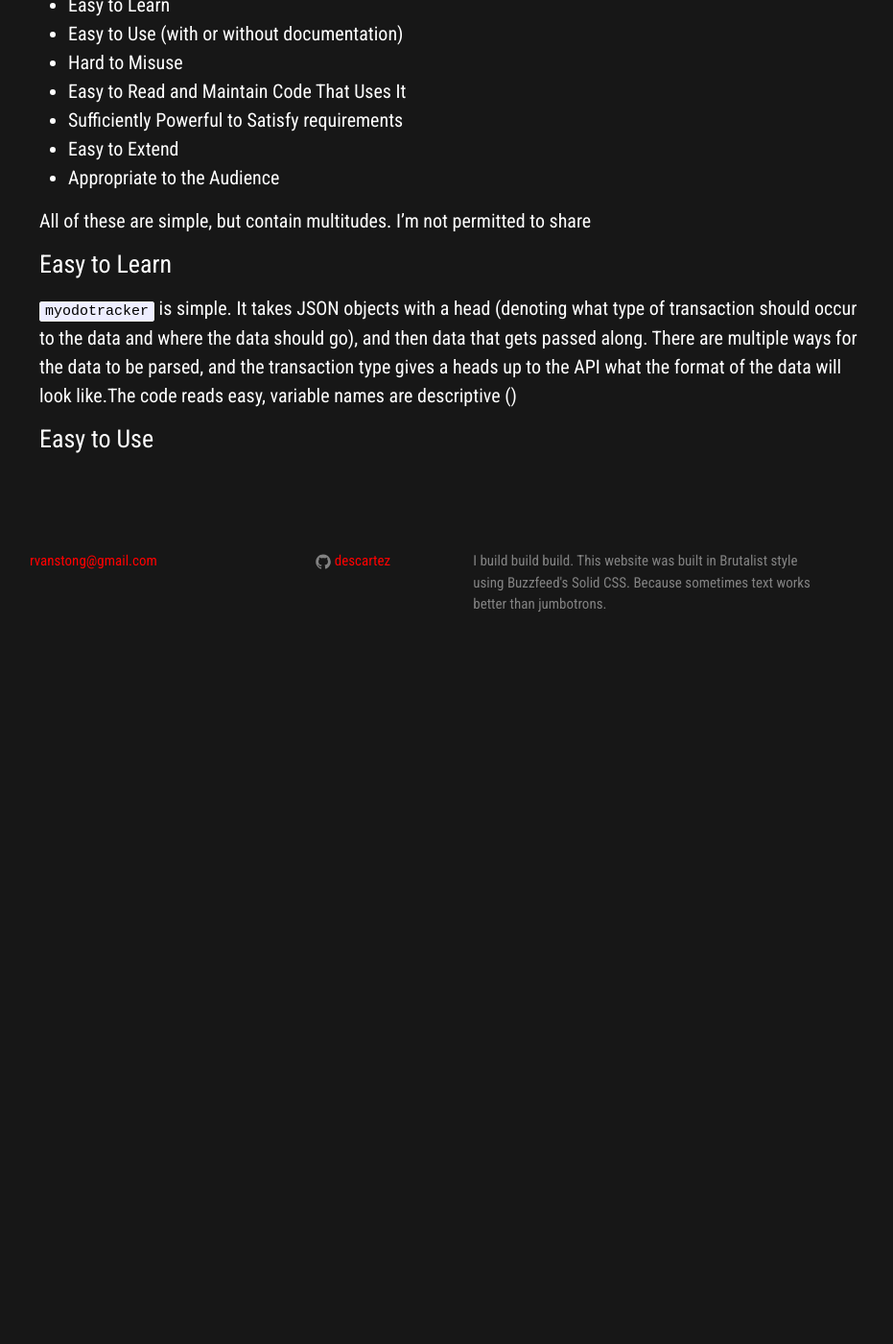
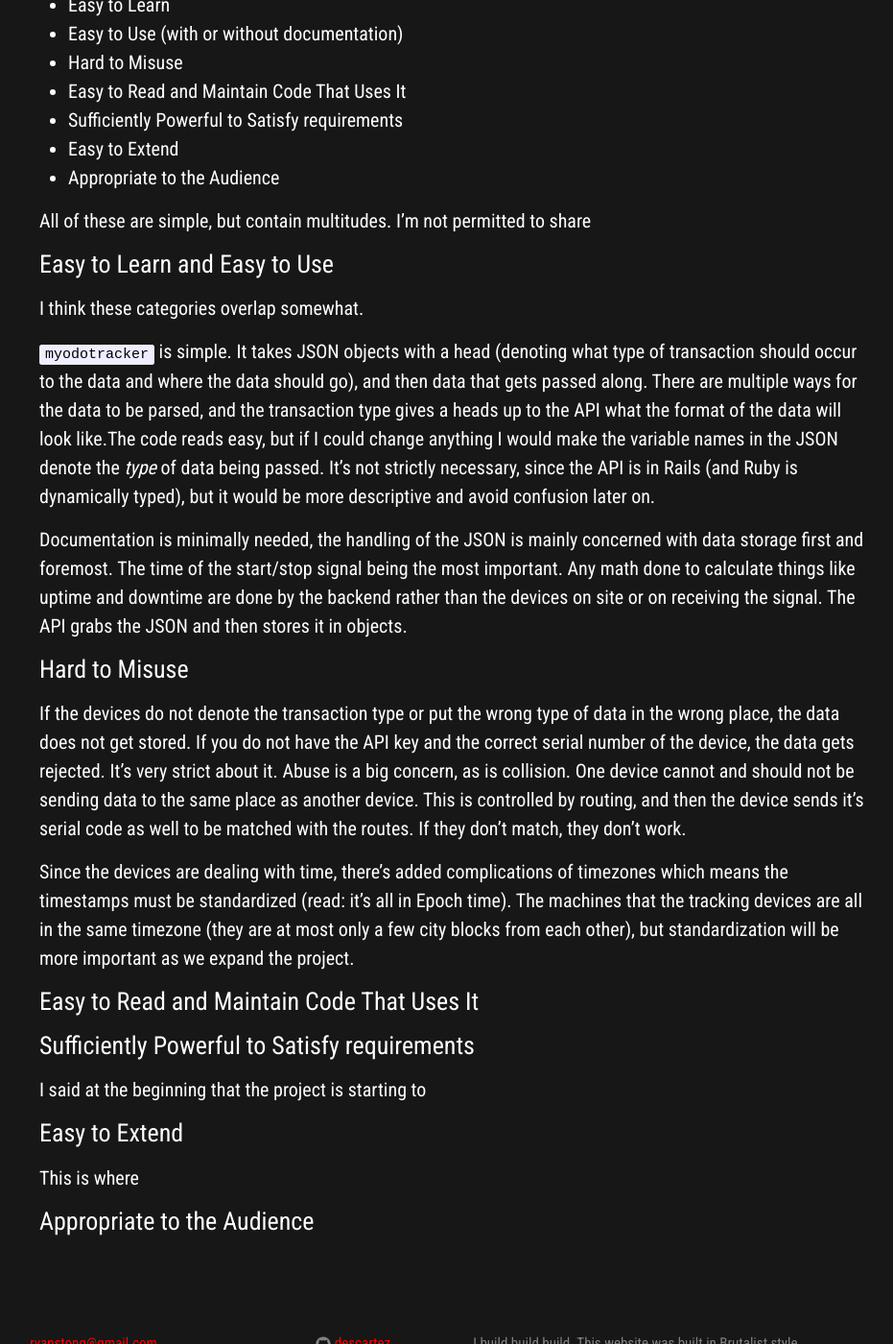
Before and after one commit to descartez/descartez.github.io, a Jekyll site: the page built from _posts/2017-04-22-api-report-card.md, in a window 1280 px wide and 1400 px high, scrolled down 670 px. Shown: the whole window at 96% size, without its empty margins (169-1100 px from the left). Built offline with Jekyll 4.4.1, drawn with Linux system fonts in a browser that asks for light colours; some web fonts are replaced; before the commit the page ends 1371 px from its top, so only the background shows below that.

Commit message:
continues api-report-card post; nearly done

````diff
--- a/_posts/2017-04-22-api-report-card.md
+++ b/_posts/2017-04-22-api-report-card.md
@@ -23,7 +23,25 @@ According to Josh, an API should be:
 
 All of these are simple, but contain multitudes. I'm not permitted to share
 
-### Easy to Learn
-```myodotracker``` is simple. It takes JSON objects with a head (denoting what type of transaction should occur to the data and where the data should go), and then data that gets passed along. There are multiple ways for the data to be parsed, and the transaction type gives a heads up to the API what the format of the data will look like.The code reads easy, variable names are descriptive ()
+### Easy to Learn and Easy to Use
+I think these categories overlap somewhat.
 
-### Easy to Use
+```myodotracker``` is simple. It takes JSON objects with a head (denoting what type of transaction should occur to the data and where the data should go), and then data that gets passed along. There are multiple ways for the data to be parsed, and the transaction type gives a heads up to the API what the format of the data will look like.The code reads easy, but if I could change anything I would make the variable names in the JSON denote the _type_ of data being passed. It's not strictly necessary, since the API is in Rails (and Ruby is dynamically typed), but it would be more descriptive and avoid confusion later on.
+
+Documentation is minimally needed, the handling of the JSON is mainly concerned with data storage first and foremost. The time of the start/stop signal being the most important. Any math done to calculate things like uptime and downtime are done by the backend rather than the devices on site or on receiving the signal. The API grabs the JSON and then stores it in objects.
+
+### Hard to Misuse
+If the devices do not denote the transaction type or put the wrong type of data in the wrong place, the data does not get stored. If you do not have the API key and the correct serial number of the device, the data gets rejected. It's very strict about it. Abuse is a big concern, as is collision. One device cannot and should not be sending data to the same place as another device. This is controlled by routing, and then the device sends it's serial code as well to be matched with the routes. If they don't match, they don't work.
+
+Since the devices are dealing with time, there's added complications of timezones which means the timestamps must be standardized (read: it's all in Epoch time). The machines that the tracking devices are all in the same timezone (they are at most only a few city blocks from each other), but standardization will be more important as we expand the project.
+
+### Easy to Read and Maintain Code That Uses It
+
+
+### Sufficiently Powerful to Satisfy requirements
+I said at the beginning that the project is starting to
+
+### Easy to Extend
+This is where
+
+### Appropriate to the Audience
````
